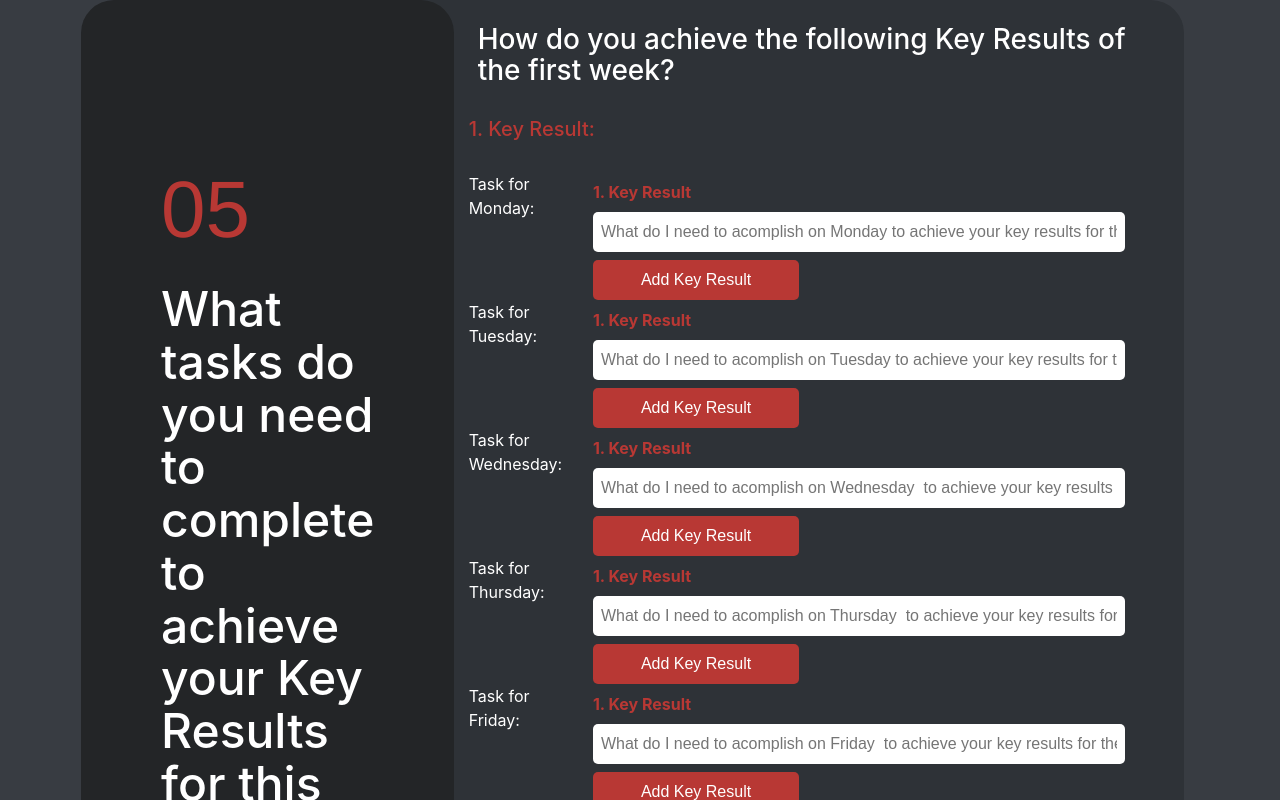
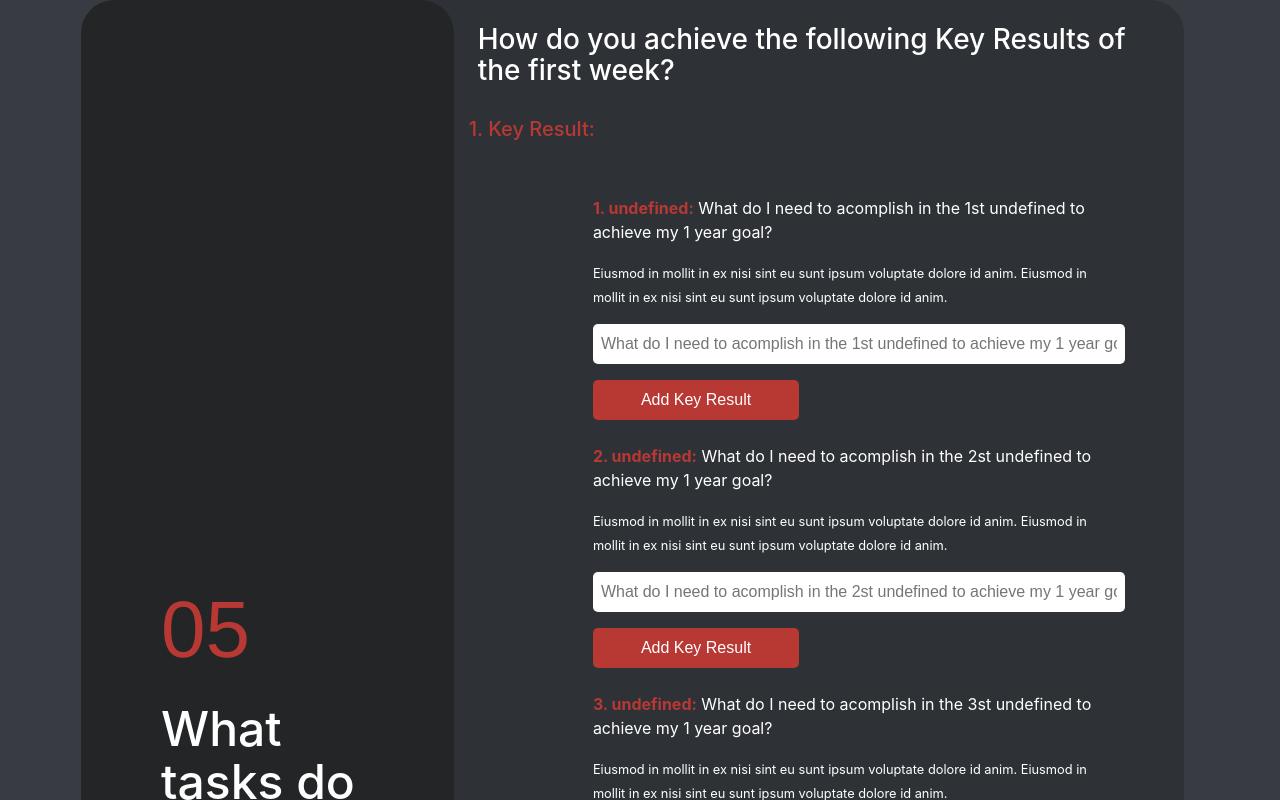
Before and after one commit to 12monthsOfPrototype/goalpresent, a Next.js app: page /goal/week in a window 1280 px wide. Shown: the top 800 px of the page. Built offline with nearby package versions, Linux system fonts and the light colour scheme.

Commit message:
optimized structure

```diff
--- a/components/goal/keyResult.js
+++ b/components/goal/keyResult.js
@@ -1,28 +1,42 @@
+import { useState } from 'react';
 import { theme } from '../../style/theme';
 import { RiDeleteBin6Line } from 'react-icons/ri';
+import { Router } from 'next/router';
 
-const keyResult = ({
-  keyResults,
-  setKeyResults,
-  number,
-  heading,
-  placeholder,
-}) => {
+const keyResult = ({ keyResults, setKeyResults, number, time }) => {
+  const [open, setOpen] = useState(true);
   return (
     <>
-      <div className="col-md-2">
-        <p>{heading}:</p>
+      <div className="offset-2 col-10 pr-5 mt-4">
+        <div className="row">
+          <div className="col-md-11">
+            <p>
+              <strong className="color-primary">
+                {number ? `${number}. ${time}` : `${time}`}:
+              </strong>{' '}
+              What do I need to acomplish{' '}
+              {number ? `in the ${number}st ${time}` : `on ${time}`} to achieve
+              my 1 year goal?
+            </p>
+            <small>
+              Eiusmod in mollit in ex nisi sint eu sunt ipsum voluptate dolore
+              id anim. Eiusmod in mollit in ex nisi sint eu sunt ipsum voluptate
+              dolore id anim.
+            </small>
+          </div>
+        </div>
       </div>
-      <div className="col-md-10">
+
+      <div className=" offset-2 col-md-10 fadeInDown">
         {keyResults.map((result, index) => {
           return (
-            <div className="my-2 fade-in" key={index}>
-              <label htmlFor="">{index + 1}. Key Result</label>
+            <div className="my-3 fadeInDown" key={index}>
               <input
                 type="text"
                 name="key-result"
-                id="key-result"
-                placeholder={placeholder}
+                placeholder={`What do I need to acomplish ${
+                  number ? `in the ${number}st ${time}` : `on ${time}`
+                } to achieve my 1 year goal?`}
                 defaultValue={result.text}
                 onChange={(e) => {
                   const stateCopy = keyResults;
@@ -59,6 +73,7 @@ const keyResult = ({
           Add Key Result
         </button>
       </div>
+
       <style jsx>{`
         h3 {
           font-weight: bold;
@@ -76,6 +91,31 @@ const keyResult = ({
           padding: 0.5rem;
           border-radius: ${theme.sizing.border.small};
         }
+
+        .card {
+          background-color: ${theme.color.background.tertiary};
+          box-shadow: ${theme.color.boxShadow};
+          border-radius: ${theme.sizing.border.small};
+          cursor: pointer;
+        }
+
+        small {
+          color: white;
+        }
+
+        .line {
+          background-color: ${theme.color.primary};
+          height: 0.1rem;
+          cursor: pointer;
+        }
+
+        .line:first-child {
+          transform: rotate(45deg);
+        }
+
+        .line:last-child {
+          transform: rotate(-45deg) translateY(-1px);
+        }
       `}</style>
     </>
   );
```
